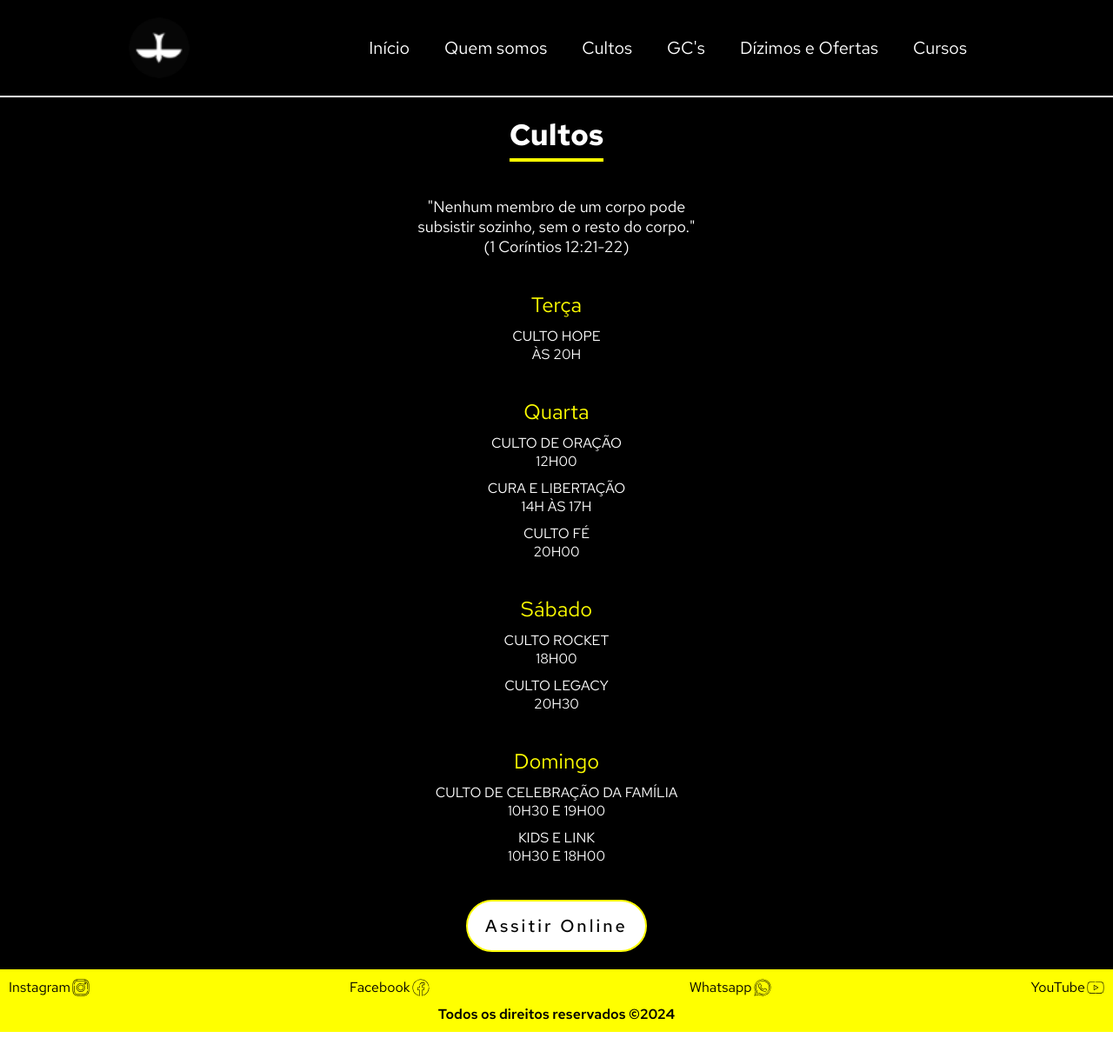
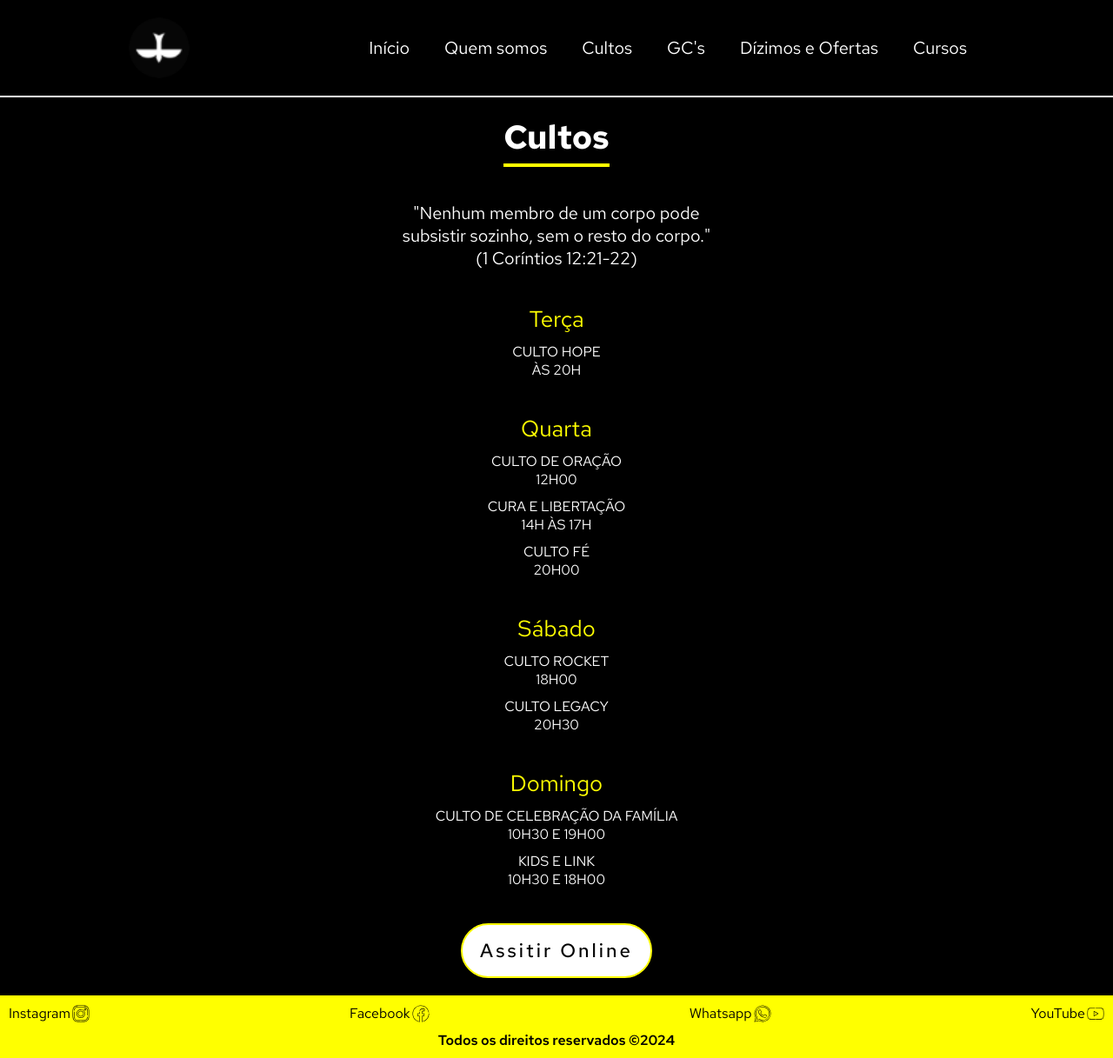
Before and after one commit to GabrielFinotti/LagoinhaBraga-website, a React (Create React App) app: page /cults in a window 1280 px wide. Shown: the whole page at 87% size. Before the commit the page ends 1187 px from the top, so only its background shows below. Built offline with nearby package versions, Linux system fonts and the light colour scheme.

Commit message:
Update Cults.scss

```diff
--- a/src/pages/cults/Cults.scss
+++ b/src/pages/cults/Cults.scss
@@ -76,3 +76,23 @@
         }
     }
 }
+
+@media (min-width: 1024px) {
+    #cults {
+        h1 {
+            font-size: rem-calc(38);
+        }
+
+        p {
+            font-size: rem-calc(26);
+
+            &:first-of-type {
+                font-size: rem-calc(20);
+            }
+        }
+
+        a {
+            font-size: rem-calc(22);
+        }
+    }
+}
```
